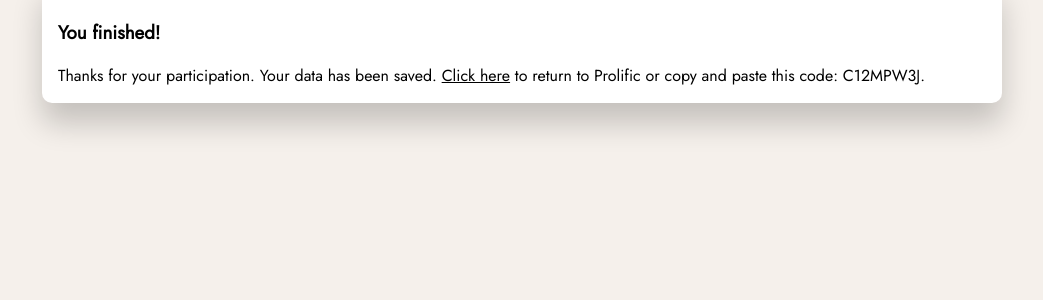
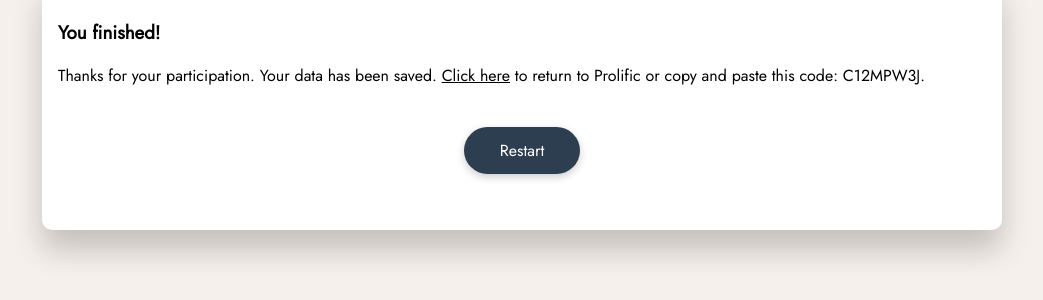
Before and after one commit to hannah-banana-blueberry/cs598-hs-causal-methods, a Flask app: page /register/finish in a window 1280 px wide. Shown: the part 37-337 px from the top of the page, without its empty margins (118-1161 px from the left). Run offline with Flask 3, Linux system fonts and the light colour scheme; the visitor is signed in with stand-in values (Sample User, id 1); data comes from the database, SQL or seed files in the repository.

Commit message:
Add a restart button to the finish screen

```diff
--- a/reading_room/auth.py
+++ b/reading_room/auth.py
@@ -67,7 +67,7 @@ def logout():
     session.clear()
 
 
-@bp.route('/finish')
+@bp.route('/finish', methods=('GET', 'POST'))
 def finish():
     if not g.user:
         return redirect(url_for('blog.index'))
--- a/reading_room/load_excerpts.py
+++ b/reading_room/load_excerpts.py
@@ -1,5 +1,5 @@
 import json
-from reading_room.models import Excerpt, db
+from reading_room.db import Excerpt, db
 from reading_room.app import app
 
 def load_excerpts():
--- a/reading_room/templates/auth/finish_prolific.html
+++ b/reading_room/templates/auth/finish_prolific.html
@@ -7,4 +7,10 @@
 {% block content %}
 <h3>You finished!</h3>
  Thanks for your participation. Your data has been saved. <a href="https://app.prolific.com/submissions/complete?cc=C12MPW3J">Click here</a> to return to Prolific or copy and paste this code: C12MPW3J.
-{% endblock %}
+
+<form method="GET" action="{{ url_for('auth.register') }}">
+  <div class="button-center">
+    <button class="study-button" type="submit">Restart</button>  </div>
+</form>
+
+ {% endblock %}
```
Also changed, not shown: reading_room/templates/auth/finish.html (+6 -1 lines), README.md.
